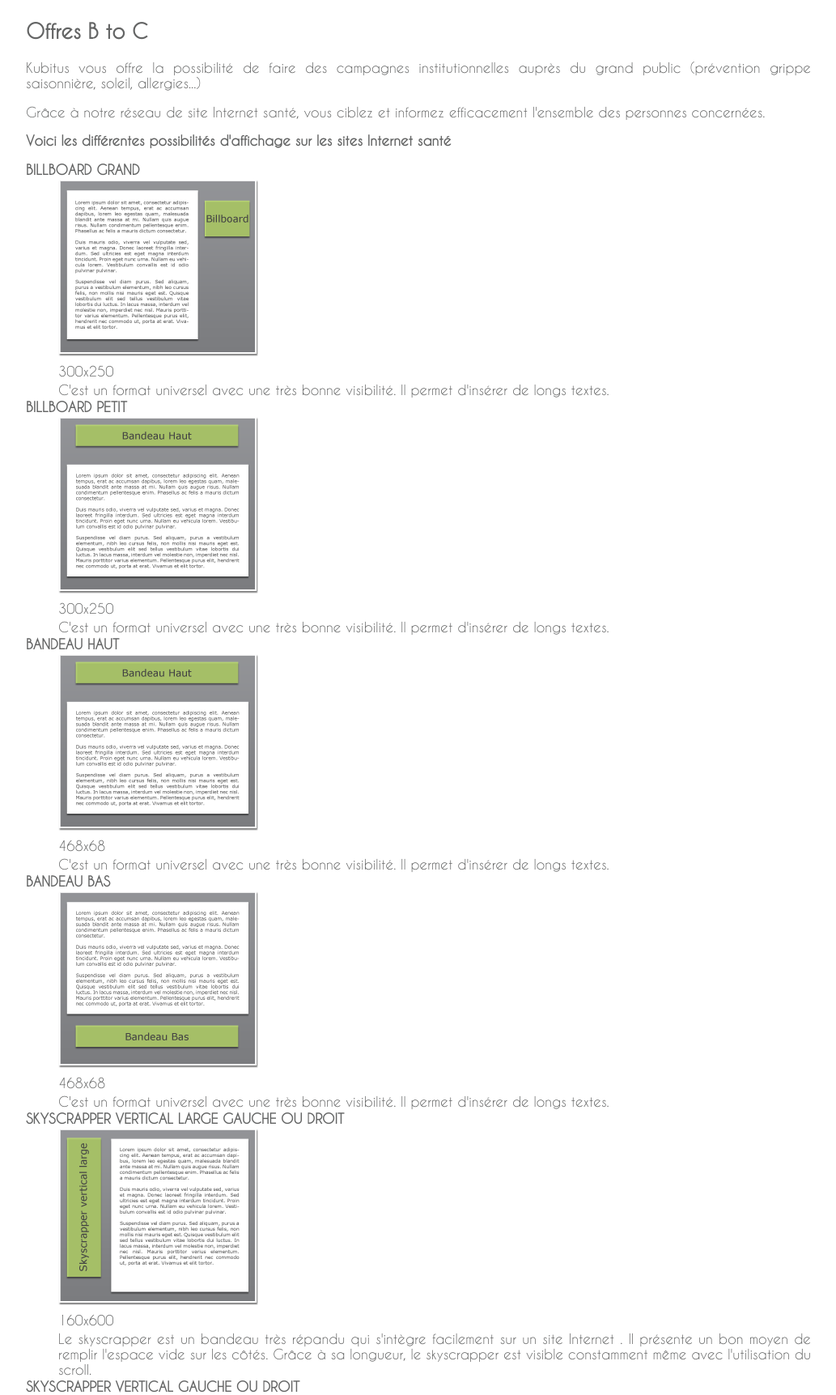
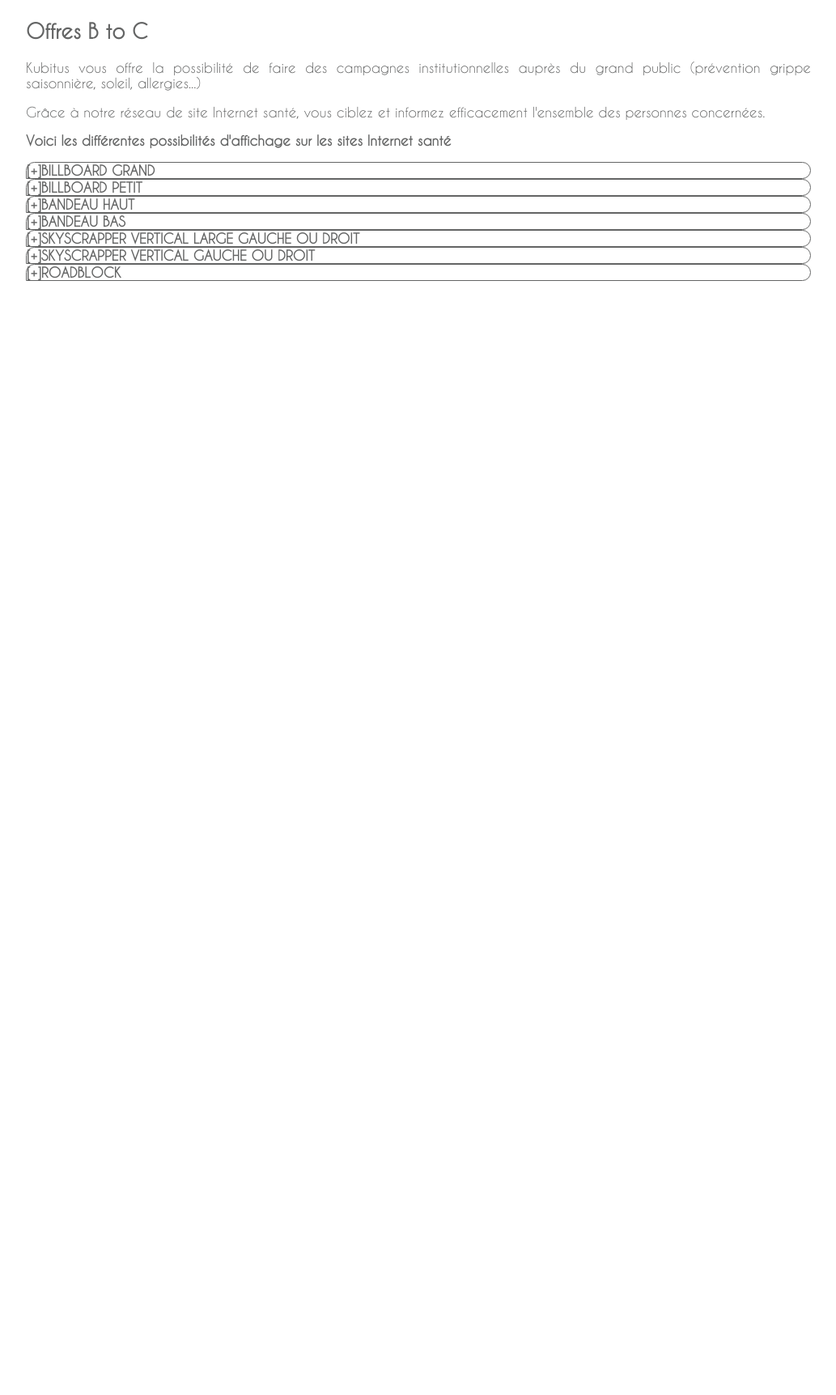
Before and after one commit to Kubitus/kubitus, a Flask app: page /btoc/ in a window 1280 px wide. Shown: the part 269-1992 px from the top of the page at 81% size, without its empty margins (123-1156 px from the left). After the commit the page ends 616 px from the top, so only its background shows below. Run offline with Flask 2, Linux system fonts and the light colour scheme; some libraries are stand-ins or nearby versions.

Commit message:
Accordion and refactor.

```diff
--- a/kubitus/static/css/style.css
+++ b/kubitus/static/css/style.css
@@ -259,6 +259,15 @@ dl p {
   margin: 0;
   padding: 2px 0;
 }
+dl.accordion dt{
+  border-color: #303A67;
+  border: 1px solid;
+  border-radius: 15px 15px 15px 0;
+}
+
+dl.accordion dt:before {
+  content: '[+]';
+}
 
 dl#banniere dt, #services dt {
   text-transform: uppercase;
--- /dev/null
+++ b/kubitus/static/js/dlaccordion.js
@@ -0,0 +1,23 @@
+$(function () {
+    $("dl.accordion").each(function () {
+        var $dl = $(this);
+        $dl
+            .find("dd")
+            .hide();
+        $dl
+            .find("dt")
+            .click(function () {
+                var $dt = $(this),
+                    $dd = $dt.next("dd");
+                if($dd.is(":not(:visible)")) {
+                    $dl
+                        .find("dd:visible")
+                        .slideUp();
+                    $dd
+                        .slideDown();
+                } else {
+                    $dd.slideUp();
+                }
+            });
+    });
+});
--- a/kubitus/templates/_layout.html.jinja2
+++ b/kubitus/templates/_layout.html.jinja2
@@ -3,6 +3,9 @@
     <head>
       <meta charset="UTF-8" />
       <link href="{{url_for('static',filename='css/style.css')}}" media="screen" type="text/css" rel="stylesheet" />
+      <script type="text/javascript" src="http://code.jquery.com/jquery-1.8.0.min.js"></script>
+      <script type="text/javascript" src="{{url_for('static',
+          filename='js/dlaccordion.js')}}"></script>
       <title>Kubitus</title>
     </head>
     <body>
--- a/kubitus/templates/btoc.html.jinja2
+++ b/kubitus/templates/btoc.html.jinja2
@@ -4,53 +4,37 @@
     <h2>Offres B to C</h2>
     <p>Kubitus vous offre la possibilité de faire des campagnes institutionnelles auprès du grand public (prévention grippe saisonnière, soleil, allergies...)</p>
     <p>Grâce à notre réseau de site Internet santé, vous ciblez et informez efficacement l'ensemble des personnes concernées. </p>
+    {% macro billboard_item(title, img, heigth, width) %}
+      <dt>{{ title }}</dt>
+      <dd>
+        <p><img src="{{url_for('static', filename="css/img/%s.png" % img)}}"></p>
+        <p>{{heigth}}x{{width}}</p>
+        <p>{{caller()}}</p>
+      </dd>
+    {% endmacro %}
     <p><b>Voici les différentes possibilités d'affichage sur les sites Internet santé</b></p>
-
-
-    <dl id="banniere">
-      <dt>Billboard Grand</dt>
-      <dd>
-        <p><img src="../static/css/img/billboard.png") no-repeat center top></p>
-        <p>300x250</p>
-        <p>C'est un format universel avec une très bonne visibilité. Il permet d'insérer de longs textes.</p>
-      </dd>
-      <dt>Billboard Petit</dt>
-      <dd>
-        <p><img src="../static/css/img/bandeau-haut.png") no-repeat center top></p>
-        <p>300x250</p>
-        <p>C'est un format universel avec une très bonne visibilité. Il permet d'insérer de longs textes.</p>
-      </dd>
-      <dt>Bandeau Haut</dt>
-      <dd>
-        <p><img src="../static/css/img/bandeau-haut.png") no-repeat center top></p>
-        <p>468x68</p>
-        <p>C'est un format universel avec une très bonne visibilité. Il permet d'insérer de longs textes.</p>
-      </dd>
-      <dt>Bandeau Bas</dt>
-      <dd>
-        <p><img src="../static/css/img/bandeau-bas.png") no-repeat center top></p>
-        <p>468x68</p>
-        <p>C'est un format universel avec une très bonne visibilité. Il permet d'insérer de longs textes.</p>
-      </dd>
-      <dt>Skyscrapper Vertical large Gauche ou Droit</dt>
-      <dd>
-        <p><img src="../static/css/img/skyscrapper-large.png") no-repeat center top></p>
-        <p>160x600</p>
-        <p>Le skyscrapper est un bandeau très répandu qui s'intègre facilement sur un site Internet . Il présente un bon moyen de remplir l'espace vide sur les côtés. Grâce à sa longueur, le skyscrapper est visible constamment même avec l'utilisation du scroll.</p>
-      </dd>
-
-      <dt>Skyscrapper Vertical Gauche ou Droit</dt>
-      <dd>
-        <p><img src="../static/css/img/skyscrapper.png") no-repeat center top></p>
-        <p>120x600</p>
-        <p>Le skyscrapper est un bandeau très répandu qui s'intègre facilement sur un site Internet . Il présente un bon moyen de remplir l'espace vide sur les côtés. Grâce à sa longueur, le skyscrapper est visible constamment même avec l'utilisation du scroll.</p>
-      </dd>
-      <dt>Roablock</dt>
-      <dd>
-        <p><img src="../static/css/img/roadblock.png") no-repeat center top></p>
-        <p>300x250</p>
-        <p>Le Roadblock est un regroupement de formats. Vous pouvez par exemple,  allier un bandeau haut ou bas avec un skyscrapper vertical.  Il vous offre ainsi  une présence et une visibilité renforcée. </p>
-      </dd>
-    </dl>
-
+    <dl id="banniere" class="accordion">
+    {% call billboard_item('Billboard Grand', 'billboard', 300, 250) %}
+    C'est un format universel avec une très bonne visibilité. Il permet d'insérer de longs textes.
+    {% endcall %}
+    {% call billboard_item('Billboard Petit', 'bandeau-haut', 300, 250) %}
+    C'est un format universel avec une très bonne visibilité. Il permet d'insérer de longs textes.
+    {% endcall %}
+    {% call billboard_item('Bandeau Haut', 'bandeau-haut', 468, 68) %}
+    C'est un format universel avec une très bonne visibilité. Il permet d'insérer de longs textes.
+    {% endcall %}
+    {% call billboard_item('Bandeau Bas', 'bandeau-bas', 468, 68) %}
+    C'est un format universel avec une très bonne visibilité. Il permet d'insérer de longs textes.
+    {% endcall %}
+    {% call billboard_item('Skyscrapper Vertical large Gauche ou Droit',
+    'skyscrapper-large', 160, 600) %}
+Le skyscrapper est un bandeau très répandu qui s'intègre facilement sur un site Internet . Il présente un bon moyen de remplir l'espace vide sur les côtés. Grâce à sa longueur, le skyscrapper est visible constamment même avec l'utilisation du scroll.
+    {% endcall %}
+    {% call billboard_item('Skyscrapper Vertical Gauche ou Droit',
+    'skyscrapper', 120, 600) %}
+Le skyscrapper est un bandeau très répandu qui s'intègre facilement sur un site Internet . Il présente un bon moyen de remplir l'espace vide sur les côtés. Grâce à sa longueur, le skyscrapper est visible constamment même avec l'utilisation du scroll.
+    {% endcall %}
+    {% call billboard_item('Roadblock', 'roadblock', 300, 250) %}
+Le Roadblock est un regroupement de formats. Vous pouvez par exemple,  allier un bandeau haut ou bas avec un skyscrapper vertical.  Il vous offre ainsi  une présence et une visibilité renforcée.
+    {% endcall %}
 {% endblock content %}
```
